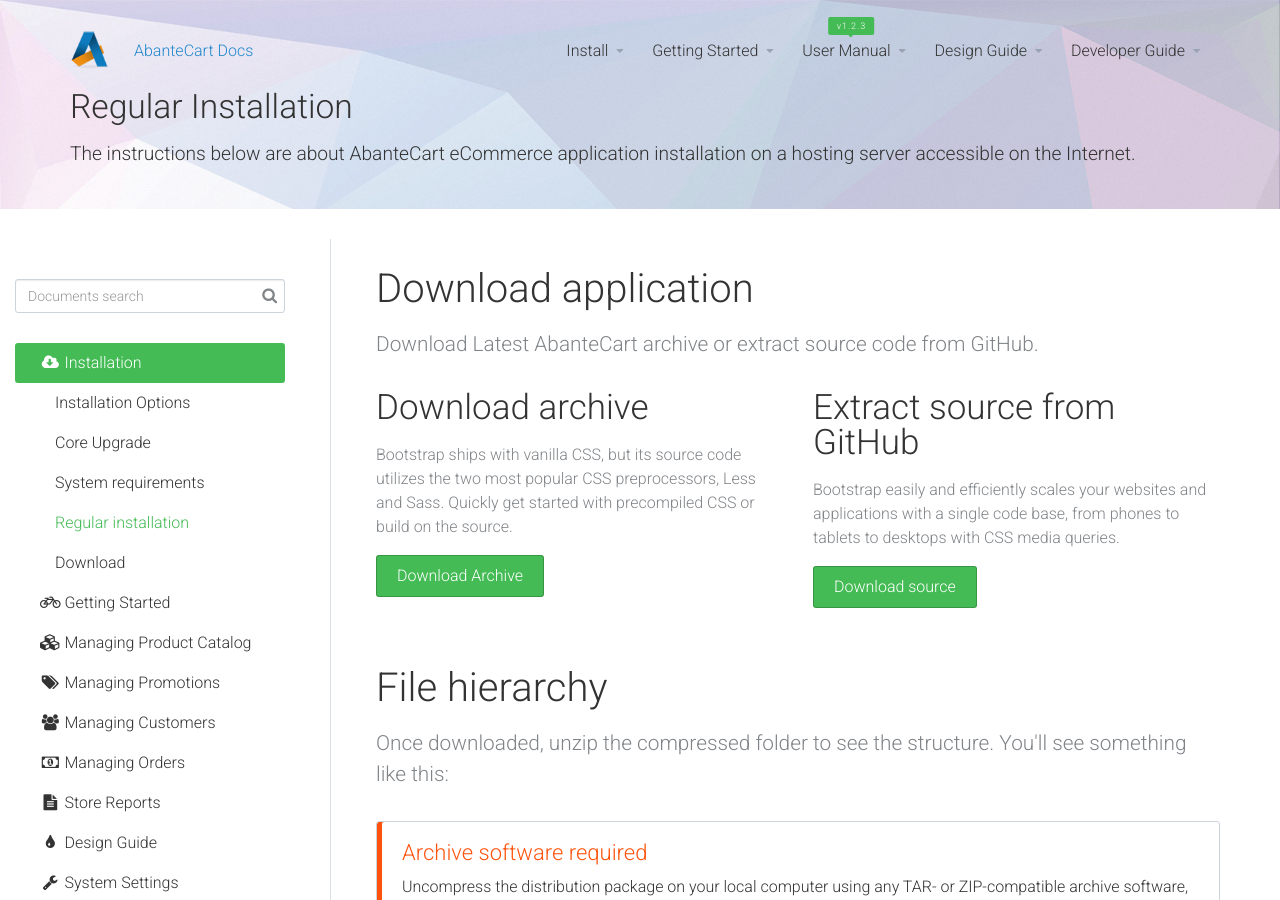
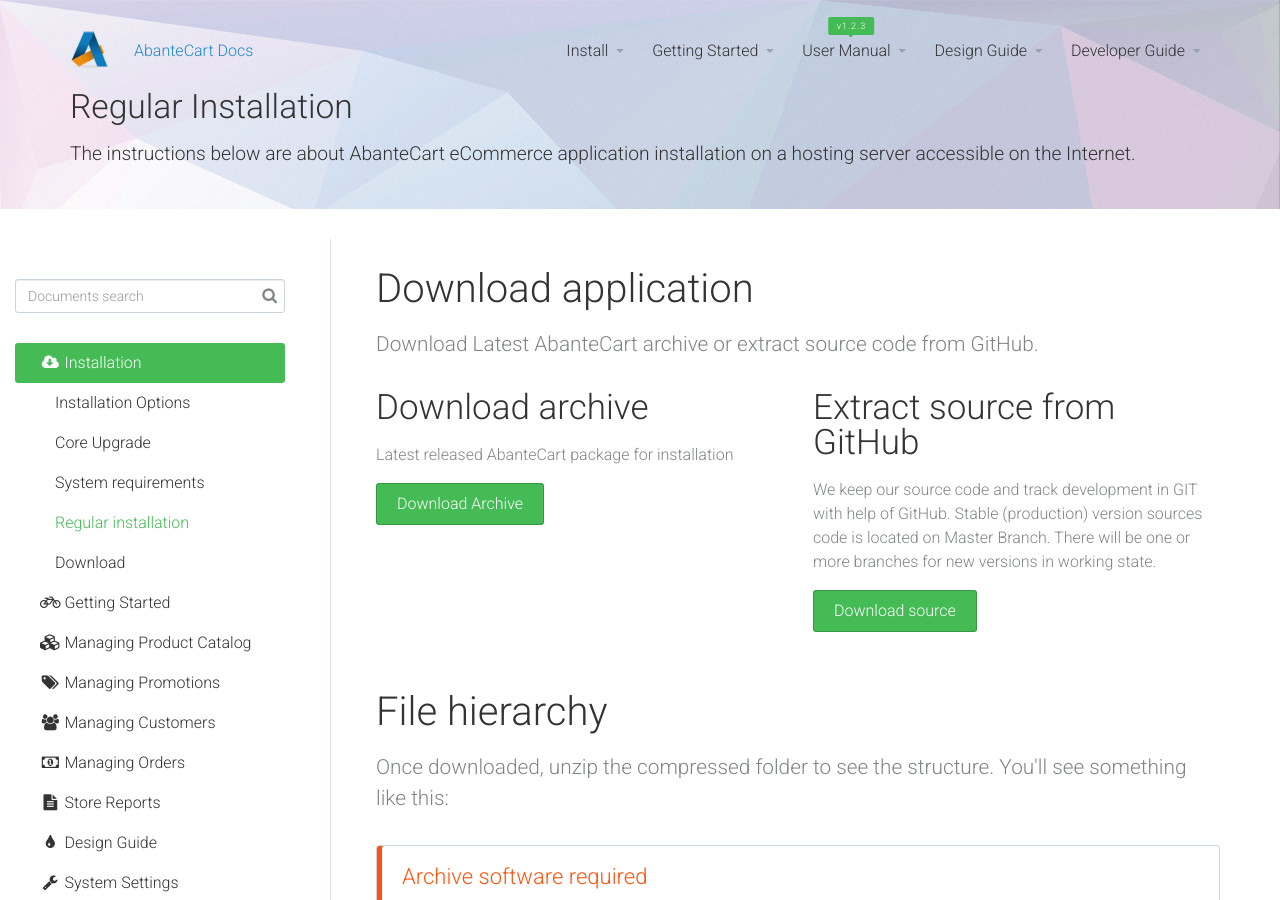
Before and after one commit to abantecart/abantecart.github.io, a Jekyll site: the page built from pages/install/regular_installation.html, in a window 1280 px wide and 900 px high. Built offline with Jekyll 4.4.1, drawn with Linux system fonts in a browser that asks for light colours.

Commit message:
Update regular_installation.html

```diff
--- a/pages/install/regular_installation.html
+++ b/pages/install/regular_installation.html
@@ -20,7 +20,7 @@
 								<!-- Box -->
 								<div class="box ">
 									<h4 class="box-title">Download archive</h4>
-									<p class="box-description">Bootstrap ships with vanilla CSS, but its source code utilizes the two most popular CSS preprocessors, Less and Sass. Quickly get started with precompiled CSS or build on the source.</p>
+									<p class="box-description">Latest released AbanteCart package for installation</p>
 									<a class="button green " href="https://github.com/abantecart/abantecart-src/archive/master.zip">Download Archive</a>
 								</div>
 								<!-- End of Box -->
@@ -29,7 +29,7 @@
 								<!-- Box -->
 								<div class="box ">
 									<h4 class="box-title">Extract source from GitHub</h4>
-									<p class="box-description">Bootstrap easily and efficiently scales your websites and applications with a single code base, from phones to tablets to desktops with CSS media queries.</p>
+									<p class="box-description">We keep our source code and track development in GIT with help of GitHub. Stable (production) version sources code is located on Master Branch. There will be one or more branches for new versions in working state.</p>
 									<a class="button green " href="https://github.com/abantecart/abantecart-src" target="_blank">Download source</a>
 								</div>
 								<!-- End of Box -->
```
